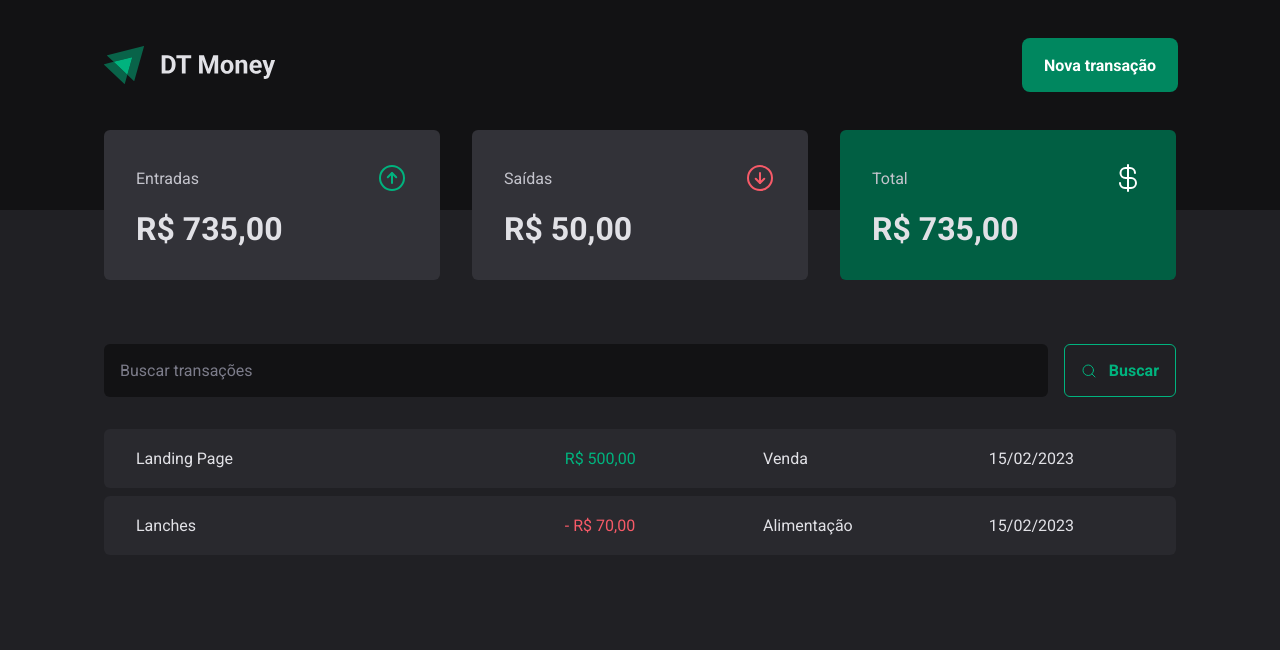
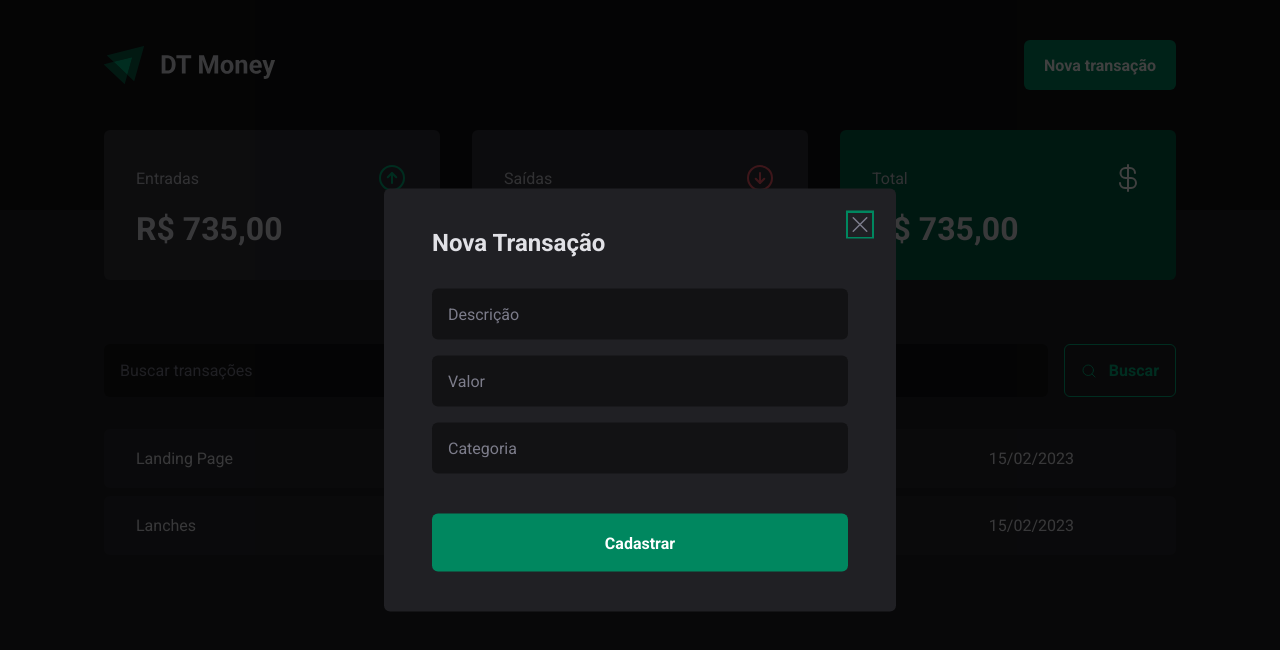
Before and after one commit to ota-mariana/dt-money, a React (Vite) app: page / in a window 1280 px wide. Both pictures are taken after a click on the button "Nova transação". Shown: the top 650 px of the page. Built offline with nearby package versions, Linux system fonts and the light colour scheme.

Commit message:
feat: new transaction form

```diff
--- a/package.json
+++ b/package.json
@@ -9,6 +9,7 @@
     "preview": "vite preview"
   },
   "dependencies": {
+    "@radix-ui/react-dialog": "^1.0.3",
     "phosphor-react": "^1.4.1",
     "react": "^18.2.0",
     "react-dom": "^18.2.0",
--- a/src/components/Header/index.tsx
+++ b/src/components/Header/index.tsx
@@ -1,12 +1,21 @@
 import { HeaderContainer, HeaderContent, NewTransactionButton } from './styles';
 import logo from '../../assets/logotipo.svg';
+import * as Dialog from '@radix-ui/react-dialog';
+import { NewTransactionModal } from '../NewTransactionModal';
 
 export function Header() {
   return (
     <HeaderContainer>
       <HeaderContent>
         <img src={ logo } alt="" />
-        <NewTransactionButton>Nova transação</NewTransactionButton>
+
+        <Dialog.Root>
+          <Dialog.Trigger asChild>
+            <NewTransactionButton>Nova transação</NewTransactionButton>
+          </Dialog.Trigger>
+
+          <NewTransactionModal />
+        </Dialog.Root>
       </HeaderContent>
     </HeaderContainer>
   )
--- a/src/components/Header/styles.ts
+++ b/src/components/Header/styles.ts
@@ -1,4 +1,5 @@
 import styled from 'styled-components';
+import * as Dialog from '@radix-ui/react-dialog';
 
 export const HeaderContainer = styled.header`
   background: ${props => props.theme['gray-900']};
--- /dev/null
+++ b/src/components/NewTransactionModal/index.tsx
@@ -0,0 +1,28 @@
+import * as Dialog from '@radix-ui/react-dialog';
+import { X } from 'phosphor-react';
+import { Overlay, Content, CloseButton } from './styles';
+
+export function NewTransactionModal() {
+  return (
+    <Dialog.Portal>
+      <Overlay />
+
+      <Content>
+        <Dialog.Title>Nova Transação</Dialog.Title>
+
+        <CloseButton>
+          <X size={24} />
+        </CloseButton>
+
+        <form action="">
+          <input type="text" placeholder="Descrição" required />
+          <input type="number" placeholder="Valor" required />
+          <input type="text" placeholder="Categoria" required />
+
+          <button type="submit" >Cadastrar</button>
+        </form>
+
+      </Content>
+    </Dialog.Portal>
+  )
+}
--- /dev/null
+++ b/src/components/NewTransactionModal/styles.ts
@@ -0,0 +1,69 @@
+import styled from 'styled-components';
+import * as Dialog from '@radix-ui/react-dialog';
+
+export const Overlay = styled(Dialog.Overlay)`
+  position: fixed;
+  width: 100vw;
+  height: 100vh;
+  inset: 0;
+  background: rgba(0, 0, 0, 0.75);
+`
+
+export const Content = styled(Dialog.Content)`
+  min-width: 32rem;
+  border-radius: 6px;
+  padding: 2.5rem 3rem;
+  background-color: ${props => props.theme['gray-800']};
+
+  position: fixed;
+  top: 50%;
+  left: 50%;
+  transform: translate(-50%, -50%);
+
+  form {
+    display: flex;
+    flex-direction: column;
+    gap: 1rem;
+    margin-top: 2rem;
+
+    input {
+      border-radius: 6px;
+      border: 0;
+      background: ${props => props.theme['gray-900']};
+      color: ${props => props.theme['gray-300']};
+      padding: 1rem;
+
+      &::placeholder {
+        color: ${props => props.theme['gray-500']};
+      }
+    }
+
+    button[type="submit"] {
+      height: 58px;
+      border: 0;
+      background-color: ${props => props.theme['green-500']};
+      color: ${props => props.theme.white};
+      font-weight: bold;
+      padding: 0 1.25rem;
+      border-radius: 6px;
+      margin-top: 1.5rem;
+      cursor: pointer;
+
+      &:hover {
+        background-color: ${props => props.theme['green-700']};
+        transition: background-color 0.1s;
+      }
+    }
+  }
+`
+
+export const CloseButton = styled(Dialog.Close)`
+  position: absolute;
+  background: transparent;
+  border: 0;
+  top: 1.5rem;
+  right: 1.5rem;
+  line-height: 0;
+  cursor: pointer;
+  color: ${props => props.theme['gray-500']};
+`
```
Also changed, not shown: 1 other file (tests, documents, lock files or other folders).
